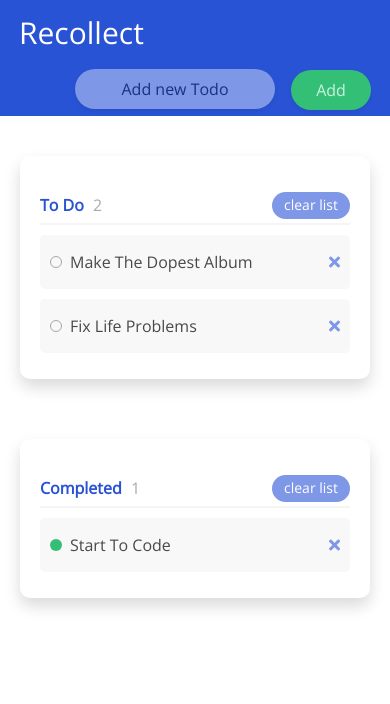
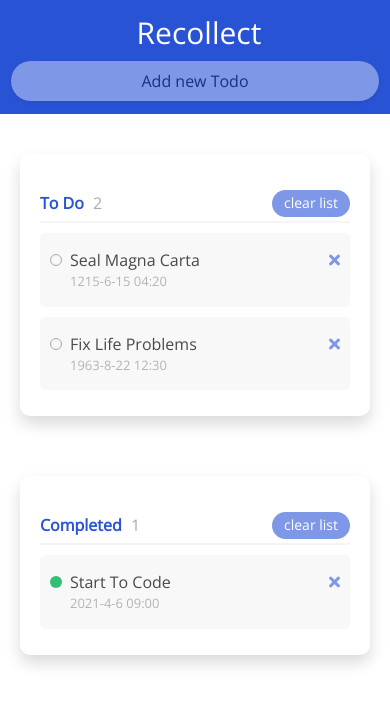
Before and after one commit to elduderinow/React_todo, a React (Create React App) app: page / in a window 390 px wide. Shown: the top 704 px of the page. Built offline with nearby package versions, Linux system fonts and the light colour scheme.

Commit message:
added timestamp, fixed header on mobile, made it look cleaner

```diff
--- a/src/components/Main.js
+++ b/src/components/Main.js
@@ -4,11 +4,14 @@ import AddTodo from "./main/AddTodo";
 import { v4 as uuidv4 } from 'uuid';
 
 const localStorageKey="";
+const date = new Date();
+const [month, day, year, hour, minutes] = [date.getMonth(), date.getDate(), date.getFullYear(), date.getHours(), date.getMinutes()];
+
 
 function Main() {
     // -> object destructuring:
     // useState Hook:  first input is an array of all the elements, the second input is a function to set a new 'state' for the first input , the last input is the default state
-    const [todos, setTodos] = useState([{id:1, name:"Make The Dopest Album", checked:false},{id:2, name:"fix life problems", checked:false},{id:3, name:"Start to code", checked:true}])
+    const [todos, setTodos] = useState([{id:1, name:"Seal magna carta", checked:false, date:"1215-6-15 04:20"},{id:2, name:"fix life problems", checked:false, date:"1963-8-22 12:30"},{id:3, name:"Start to code", checked:true, date:"2021-4-6 09:00"}])
 
     // the useRef is a hook function to get a value from an input field.
     const inputItem = useRef();
@@ -54,11 +57,13 @@ function Main() {
         }
     }
 
+
     function addTodo(){
+        let itemDate = year +"-"+ month+"-"+day+" "+hour+":"+minutes
         const name = inputItem.current.value
         if (name === '') return
         setTodos(todos => {
-            return [...todos, {id:uuidv4(), name:name, checked:false}]
+            return [...todos, {id:uuidv4(), name:name, checked:false, date:itemDate}]
         })
         inputItem.current.value = null
     }
--- a/src/components/main/AddTodo.js
+++ b/src/components/main/AddTodo.js
@@ -11,7 +11,7 @@ function AddTodo({inputItem, addTodo}) {
             <h1>Recollect</h1>
             <form>
                 <input className={"shadow-sm"} placeholder={"Add new Todo"} onKeyDown={handleKeyDown} ref={inputItem} id="add-todo"/>
-                <button onClick={addTodo} id="add-submit" type="button" className={" btn shadow-sm"}>Add</button>
+                <button onClick={addTodo} id="add-submit" type="button" className={"btn shadow-sm"}>Add</button>
             </form>
         </div>
     )
--- a/src/components/main/Listitem.js
+++ b/src/components/main/Listitem.js
@@ -11,15 +11,15 @@ function ListItem({toggleTodo, item, deleteItem}) {
     }
 
     return (
-            <li key={item.id}>
+            <li draggable={"true"} key={item.id}>
                 <label className="container">
                     <input onChange={handleToggle} checked={item.checked === true} type={"checkbox"}/> {item.name}
                     <span className="checkmark"></span>
                 </label>
-
                 <label onClick={handleDelete} className="close">
                     <i className="close-icon fas fa-times"></i>
                 </label>
+                <div className={"date"}>{item.date}</div>
             </li>
     );
 }
--- a/src/css/style.css
+++ b/src/css/style.css
@@ -17,14 +17,6 @@ h1 {
   display: none;
 }
 
-@media only screen and (max-width: 600px) {
-  .new-item input {
-    width: 200px !important;
-  }
-  .new-item input:hover, .new-item input:focus {
-    width: 200px !important;
-  }
-}
 .new-item {
   background-color: #2953d5;
   padding: 5px 11px;
@@ -118,8 +110,10 @@ h1 {
   background-color: #f8f8f8;
   text-transform: capitalize;
 }
-.todolist .wrapper ul li:hover {
-  text-decoration: line-through;
+.todolist .wrapper ul li .date {
+  font-size: small;
+  padding-left: 20px;
+  color: #b4b4b4;
 }
 .todolist .wrapper ul li input {
   position: absolute;
@@ -185,4 +179,25 @@ h1 {
   color: #19327f;
 }
 
+@media only screen and (max-width: 768px) {
+  .new-item h1 {
+    float: none;
+    text-align: center;
+  }
+  .new-item form {
+    width: 100%;
+    margin-top: 0;
+    margin-bottom: 8px;
+  }
+  .new-item input {
+    width: 100%;
+  }
+  .new-item input:hover, .new-item input:focus {
+    width: 100%;
+  }
+  .new-item button {
+    display: none;
+  }
+}
+
 /*# sourceMappingURL=style.css.map */
--- a/src/css/style.scss
+++ b/src/css/style.scss
@@ -1,15 +1,15 @@
 @import url('https://fonts.googleapis.com/css2?family=Open+Sans&display=swap');
-$basecolor : #2953d5;
-$baseLighter : lighten($basecolor, 20%);
-$baseDarker : darken($basecolor, 20%);
-$touchColor : #34bf77;
-$touchLighter : lighten($touchColor, 40%);
-$touchDarker : darken($touchColor, 10%);
 
+$basecolor: #2953d5;
+$baseLighter: lighten($basecolor, 20%);
+$baseDarker: darken($basecolor, 20%);
+$touchColor: #34bf77;
+$touchLighter: lighten($touchColor, 40%);
+$touchDarker: darken($touchColor, 10%);
 
 
 $white: white;
-$black:black;
+$black: black;
 
 body {
   background-color: white;
@@ -29,29 +29,17 @@ h1 {
   display: none;
 }
 
-@media only screen and (max-width: 600px) {
-  .new-item {
-
-    input {
-      width: 200px !important;
-
-      &:hover, &:focus {
-        width: 200px !important;
-      }
-    }
-  }
-}
 
 .new-item {
   background-color: $basecolor;
-  padding:5px 11px;
+  padding: 5px 11px;
 
   h1 {
     text-align: left;
     float: left;
     color: $white;
     font-size: 30px;
-    margin-left:8px;
+    margin-left: 8px;
   }
 
   form {
@@ -68,7 +56,7 @@ h1 {
     background-color: $baseLighter;
     width: 200px;
     transition: width 0.4s;
-    color:$baseDarker;
+    color: $baseDarker;
 
     &::placeholder {
       color: $baseDarker;
@@ -88,8 +76,8 @@ h1 {
     border: none;
     transform: translatey(-1px);
     width: 80px;
-    margin-left:16px;
-    margin-right:8px;
+    margin-left: 16px;
+    margin-right: 8px;
 
     &:hover {
       background-color: $touchDarker;
@@ -99,6 +87,7 @@ h1 {
 
 }
 
+
 .todolist {
 
   margin-top: 20px;
@@ -106,29 +95,29 @@ h1 {
 
   .wrapper {
     padding: 40px 20px 10px 20px;
-    border-radius:10px;
+    border-radius: 10px;
 
     h5 {
       font-weight: bold;
       font-size: 16px;
       border-bottom: 2px solid #f5f5f5;
       padding-bottom: 8px;
-      color:$basecolor;
+      color: $basecolor;
 
       span.count {
-        margin-left: 5px ;
+        margin-left: 5px;
         color: #aaaaaa;
         font-weight: normal;
       }
 
       span.clear {
         transform: translateY(-4px);
-        float:right;
+        float: right;
         background-color: $baseLighter;
-        padding:5px 12px;
+        padding: 5px 12px;
         border-radius: 30px;
-        color:$white;
-        transition:0.2s;
+        color: $white;
+        transition: 0.2s;
         font-size: 14px;
         font-weight: normal;
 
@@ -151,8 +140,10 @@ h1 {
         background-color: #f8f8f8;
         text-transform: capitalize;
 
-        &:hover {
-          text-decoration: line-through;
+        .date {
+          font-size: small;
+          padding-left: 20px;
+          color: #b4b4b4;
         }
 
         input {
@@ -161,6 +152,7 @@ h1 {
           cursor: pointer;
           height: 0;
           width: 0;
+
         }
 
         .container {
@@ -219,19 +211,44 @@ h1 {
           float: right;
 
           .close-icon {
-            color:$baseLighter;
+            color: $baseLighter;
             transition: 0.2s;
-            transform: scale(1,1) rotate(0deg);
+            transform: scale(1, 1) rotate(0deg);
+
             &:hover {
-              transform: scale(1.2,1.2) rotate(90deg);
-              color:$baseDarker;
+              transform: scale(1.2, 1.2) rotate(90deg);
+              color: $baseDarker;
             }
           }
         }
-
       }
     }
   }
+}
 
+@media only screen and (max-width: 768px) {
+  .new-item {
+    h1 {
+      float: none;
+      text-align: center;
+    }
 
+    form {
+      width: 100%;
+      margin-top: 0;
+      margin-bottom: 8px;
+    }
+
+    input {
+      width: 100%;
+
+      &:hover, &:focus {
+        width: 100%;
+      }
+    }
+
+    button {
+      display: none;
+    }
+  }
 }
```
Also changed, not shown: 1 other file (tests, documents, lock files or other folders).
